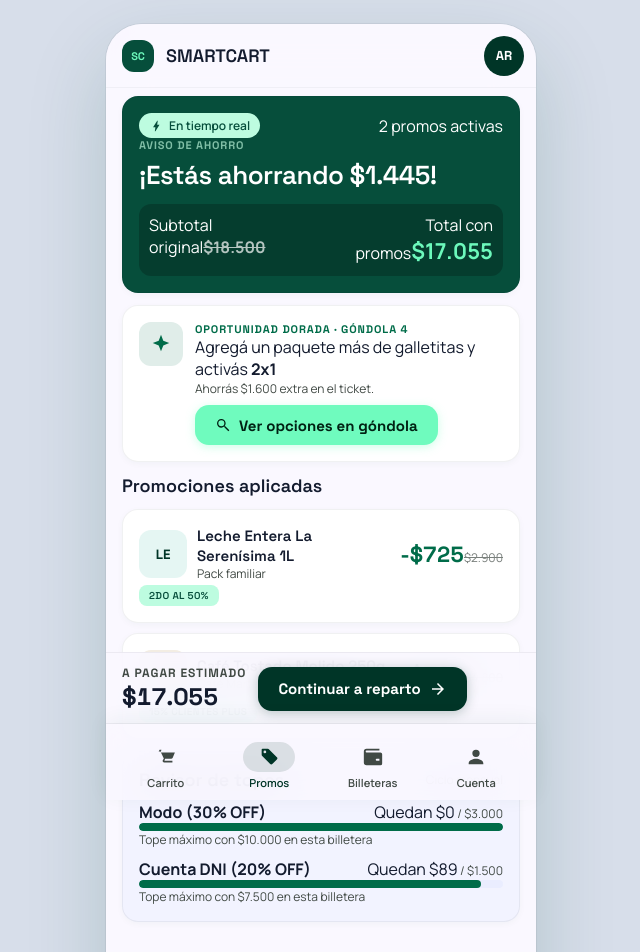
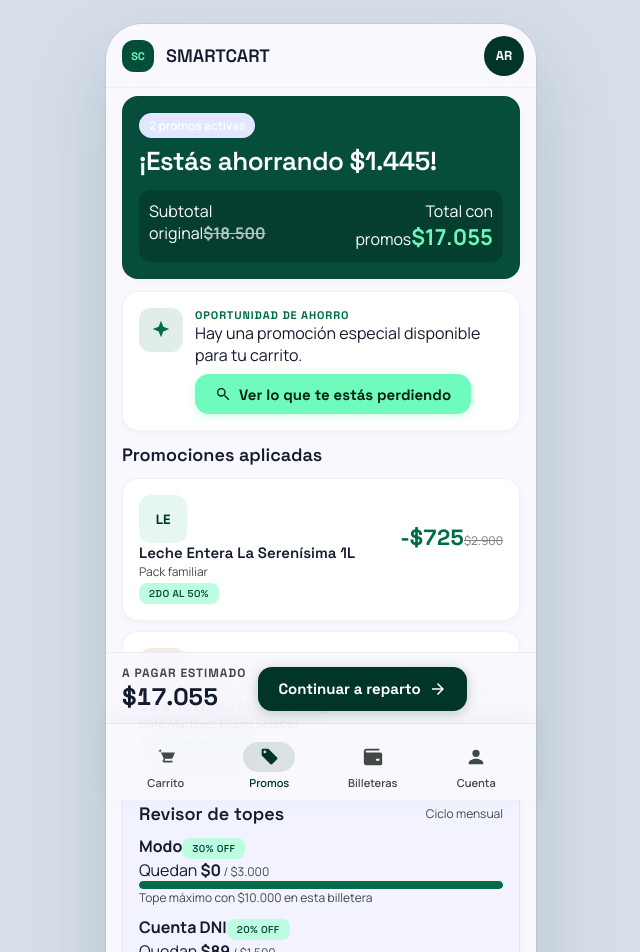
Before and after one commit to AlexisRjs/TPdsiPrototipoSmartCart, a React (Vite) app: page /promos in a window 1280 px wide. Shown: the top 952 px of the page, without its empty margins (319-959 px from the left). Built offline with nearby package versions, Linux system fonts and the light colour scheme.

Commit message:
feat(promos): add progressive reveal teaser for golden opportunity and clean up header tags

```diff
--- a/src/pages/PromosPage.tsx
+++ b/src/pages/PromosPage.tsx
@@ -27,46 +27,56 @@ export function PromosPage() {
       <div className="page page-with-sticky">
         <section className="card dark-hero">
           <div className="row-between">
-            <span className="chip chip-lime">
-              <Icon name="bolt" size={14} />
-              En tiempo real
-            </span>
-            <span>{applied.length} promos activas</span>
+            <span className="count-pill">{applied.length} promos activas</span>
           </div>
-          <p className="eyebrow">Aviso de ahorro</p>
           <h2 className="hero-title">¡Estás ahorrando {formatARS(totals.storeDiscount)}!</h2>
           <div className="compare">
-            <div>
-              <span>Subtotal original</span>
-              <strong className="strike">{formatARS(totals.gross)}</strong>
+            <div className="compare-item">
+              <span className="compare-label">Subtotal original</span>
+              <strong className="strike nowrap">{formatARS(totals.gross)}</strong>
             </div>
-            <div className="align-right">
-              <span>Total con promos</span>
-              <strong className="lime">{formatARS(totals.due)}</strong>
+            <div className="compare-item align-right">
+              <span className="compare-label">Total con promos</span>
+              <strong className="lime nowrap">{formatARS(totals.due)}</strong>
             </div>
           </div>
         </section>
 
         {cookies && cookies.qty % 2 === 1 && !hasChips ? (
-          <section className="card">
+          <section className="card opportunity-card">
             <div className="opportunity">
               <span className="spark">
                 <Icon name="spark" />
               </span>
-              <div>
-                <p className="eyebrow">Oportunidad dorada · Góndola 4</p>
+              <div className="opportunity-body">
+                <p className="eyebrow">Oportunidad de ahorro</p>
+                <p className="opportunity-teaser">
+                  {openShelf
+                    ? '¡Tenés una promo disponible en Góndola 4!'
+                    : 'Hay una promoción especial disponible para tu carrito.'}
+                </p>
+                <button
+                  className="btn btn-lime"
+                  type="button"
+                  onClick={() => setOpenShelf((v) => !v)}
+                >
+                  <Icon name={openShelf ? 'expand' : 'search'} size={16} />
+                  {openShelf ? 'Ocultar detalle' : 'Ver lo que te estás perdiendo'}
+                </button>
+
+                {openShelf ? (
+                  <div className="opportunity-reveal">
+                    <div className="opportunity-promo-info">
+                      <p className="eyebrow lime-text">Góndola 4 · Galletitas</p>
                       <p>
                         Agregá un paquete más de galletitas y activás <strong>2x1</strong>
                       </p>
                       <p className="muted">Ahorrás {formatARS(1600)} extra en el ticket.</p>
-                <button className="btn btn-lime" type="button" onClick={() => setOpenShelf((v) => !v)}>
-                  <Icon name="search" size={16} />
-                  {openShelf ? 'Ocultar opciones' : 'Ver opciones en góndola'}
-                </button>
-                {openShelf ? (
+                    </div>
+
                     <div className="shelf-row">
                       <ProductTile product={productById('chocochips')} size={40} />
-                    <div>
+                      <div className="shelf-product-info">
                         <strong>ChocoChips Rellenas 180g</strong>
                         <p className="muted">
                           {formatARS(1600)} · {formatARS(0)} con 2x1
@@ -80,6 +90,7 @@ export function PromosPage() {
                         + Sumar
                       </button>
                     </div>
+                  </div>
                 ) : null}
               </div>
             </div>
@@ -90,17 +101,17 @@ export function PromosPage() {
         <div className="stack">
           {applied.map(({ line, product, discount }) => (
             <article key={product.id} className="card promo-card">
-              <div className="row-between">
-                <div className="inline">
+              <div className="row-between promo-card-header">
+                <div className="promo-item-info">
                   <ProductTile product={product} size={48} />
-                  <div>
+                  <div className="promo-item-details">
                     <h3>{product.name}</h3>
                     <p className="muted">{product.brand}</p>
                   </div>
                 </div>
-                <div className="align-right">
-                  <strong className="save-lg">-{formatARS(discount)}</strong>
-                  <span className="strike muted">{formatARS(lineGross(product, line.qty))}</span>
+                <div className="promo-card-savings align-right">
+                  <strong className="save-lg nowrap">-{formatARS(discount)}</strong>
+                  <span className="strike muted nowrap">{formatARS(lineGross(product, line.qty))}</span>
                 </div>
               </div>
               <span className="mini-chip lime">{product.storePromo?.label}</span>
@@ -108,8 +119,8 @@ export function PromosPage() {
           ))}
         </div>
 
-        <section className="card muted-card">
-          <div className="row-between">
+        <section className="card muted-card cap-section">
+          <div className="row-between cap-section-header">
             <h2>Revisor de topes</h2>
             <span className="muted">Ciclo mensual</span>
           </div>
@@ -119,19 +130,24 @@ export function PromosPage() {
             const pct = wallet.remainingCap ? Math.round((used / wallet.remainingCap) * 100) : 0
             return (
               <div key={wallet.id} className="cap-row">
-                <div className="row-between">
-                  <strong>
-                    {wallet.short} ({Math.round(wallet.rebateRate * 100)}% OFF)
-                  </strong>
-                  <span>
-                    Quedan {formatARS(wallet.remainingCap - used)}
-                    <span className="muted"> / {formatARS(wallet.remainingCap)}</span>
+                <div className="cap-header">
+                  <div className="cap-title">
+                    <strong>{wallet.short}</strong>
+                    <span className="mini-chip lime">
+                      {Math.round(wallet.rebateRate * 100)}% OFF
                     </span>
+                  </div>
+                  <div className="cap-amounts">
+                    <span className="cap-avail">
+                      Quedan <strong>{formatARS(wallet.remainingCap - used)}</strong>
+                    </span>
+                    <span className="cap-total muted"> / {formatARS(wallet.remainingCap)}</span>
+                  </div>
                 </div>
                 <div className="meter thin">
                   <div style={{ width: `${pct}%` }} />
                 </div>
-                <p className="muted">
+                <p className="muted cap-note">
                   Tope máximo con {formatARS(amountToMaxCap(wallet))} en esta billetera
                 </p>
               </div>
```
Lines whose indentation alone changed are shown as unchanged.
